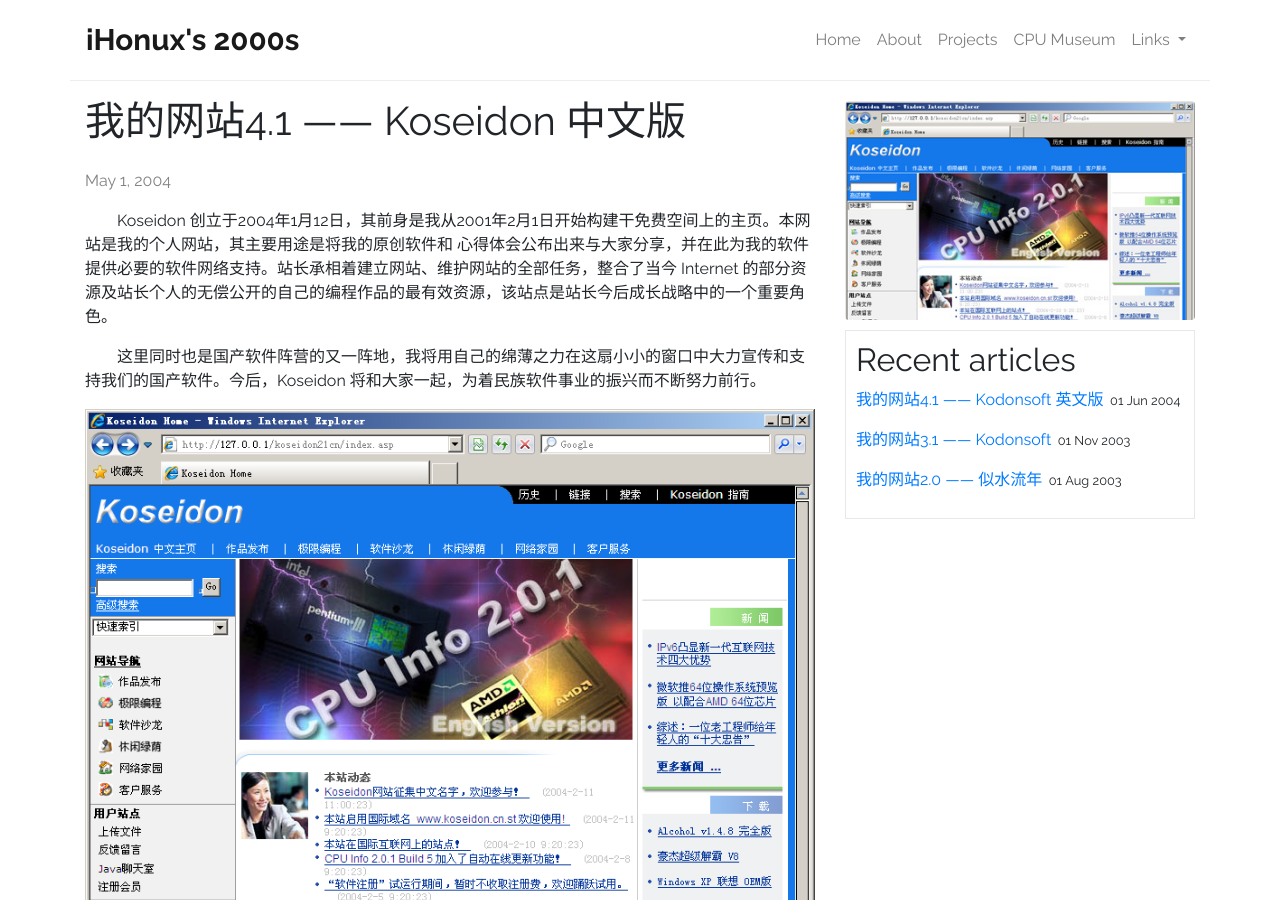
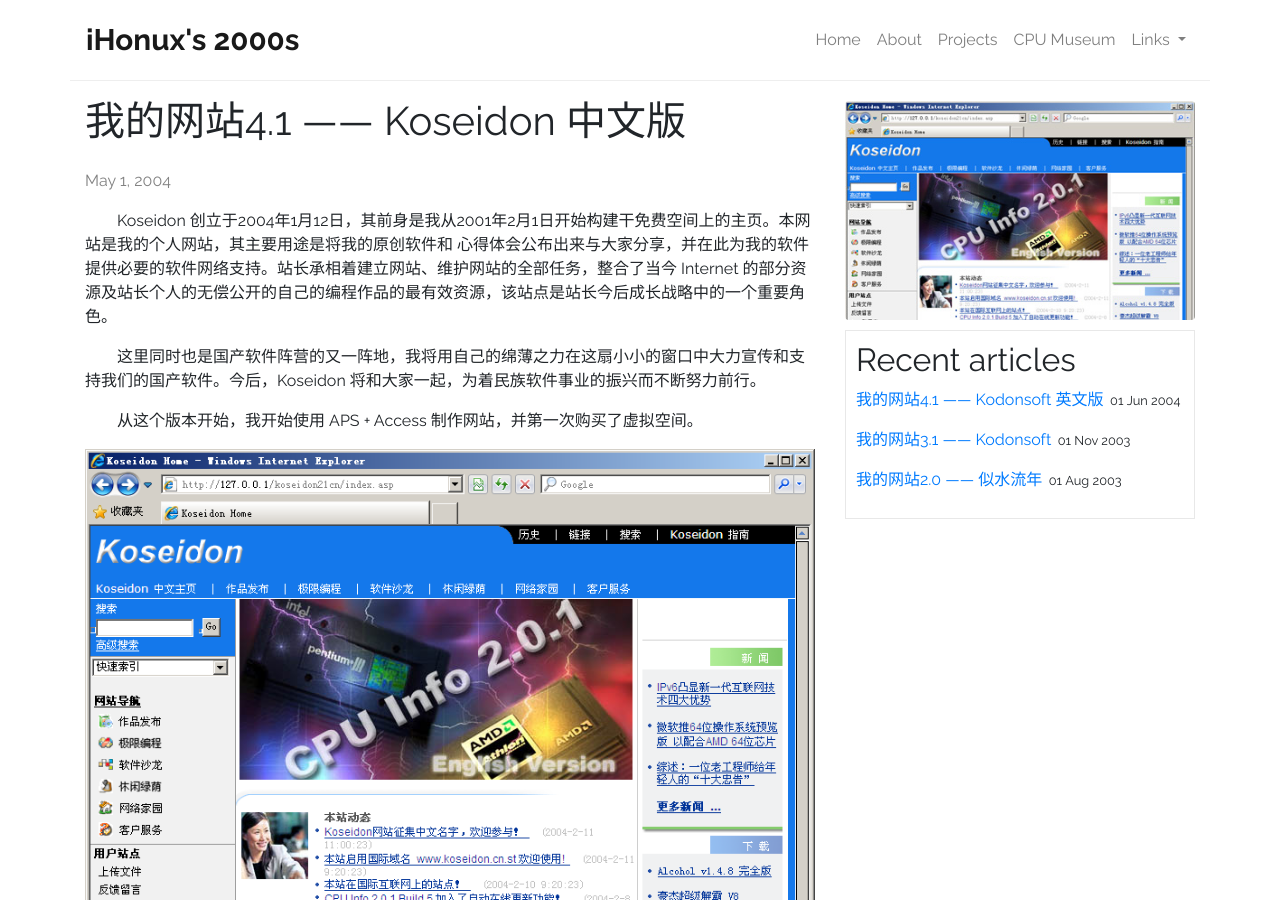
Before and after one commit to past-records/past-records.github.io, a Jekyll site: the page built from _posts/2004-05-01-my-pages-v4-cn.markdown, in a window 1280 px wide and 900 px high. Built offline with Jekyll 4.4.1, drawn with Linux system fonts in a browser that asks for light colours.

Commit message:
Update 2004-05-01-my-pages-v4-cn.markdown

```diff
--- a/_posts/2004-05-01-my-pages-v4-cn.markdown
+++ b/_posts/2004-05-01-my-pages-v4-cn.markdown
@@ -10,6 +10,8 @@
 
 　　这里同时也是国产软件阵营的又一阵地，我将用自己的绵薄之力在这扇小小的窗口中大力宣传和支持我们的国产软件。今后，Koseidon 将和大家一起，为着民族软件事业的振兴而不断努力前行。
 
+　　从这个版本开始，我开始使用 APS + Access 制作网站，并第一次购买了虚拟空间。
+
 ![我的网站4.1 —— Koseidon 中文版]({{site.baseurl}}/images/web/我的网站4.1-Koseidon中文版.png)
 
 ![我的网站4.1 —— Koseidon 中文版]({{site.baseurl}}/images/web/我的网站4.1-Koseidon中文版2.png)
```
